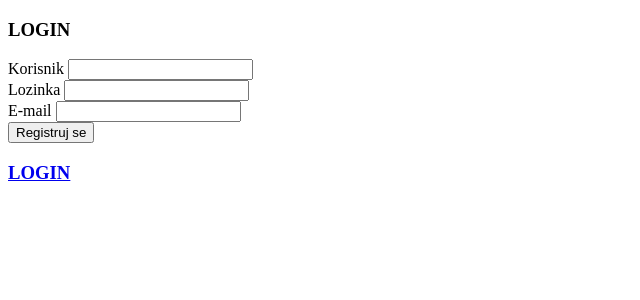
After one commit to AnastasijaCv99/domaci-iteh, a PHP site: page /register.php in a window 1280 px wide. The commit adds this page. Shown: the top 300 px of the page, without its empty margins (0-640 px from the left). Run offline with PHP 8.4, Linux system fonts and the light colour scheme.

Commit message:
dodati login i register

```diff
--- a/model/user.php
+++ b/model/user.php
@@ -19,9 +19,12 @@ class User{
         return $conn->query($query);
     }
 
-    /*public function register(){
-        //uzmi ovo isto ko iz logina i dodaj query za ubacivanje u bazu
-    }*/
+    public static function register($name, $pass, $mail, mysqli $conn) {
+        //ubaci u bazu
+        $query = "INSERT INTO `users`(`username`, `userPass`, `userEmail`)
+        VALUES ('".$name."','".$pass."','".$mail."')";
+        return $conn->query($query); //vrati true ako je uspesno
+    }
 }
 
 
--- /dev/null
+++ b/register.php
@@ -0,0 +1,62 @@
+<?php
+
+require("dbBroker.php");
+require("model/user.php");
+
+session_start();
+
+if (isset($_POST['username']) && isset($_POST['password']) && isset($_POST['email'])) {
+    $name = $_POST['username'];
+    $pass = $_POST['password'];
+    $mail = $_POST['email'];
+
+    //register je bool, ako je uspesno odradio registraciju, prebaci ga na home
+    if(User::register($name, $pass, $mail, $conn)){
+        header("Location: home.php");
+    }
+
+ //napravi validaciju za unete stvari!!
+
+}
+
+
+?>
+
+<!DOCTYPE html>
+<html lang="en">
+
+<head>
+    <meta charset="UTF-8">
+    <!-- <link rel="stylesheet" type="text/css" href="css/style.css"> -->
+    <title>Make your TO-DO list</title>
+
+</head>
+
+<body>
+
+    <div class="register-form">
+        <h3>LOGIN</h3>
+        <div class="main-div">
+            <form method="POST" action="#">
+                <div class="container">
+                    <label class="username">Korisnik</label>
+                    <input type="text" name="username" class="form-control" required>
+                    <br>
+                    <label for="password">Lozinka</label>
+                    <input type="password" name="password" class="form-control" required>
+                    <br>
+                    <label class="email">E-mail</label>
+                    <input type="text" name="email" class="form-control" required>
+                    <br>
+                    <button type="submit" class="btn btn-primary" name="submit">Registruj se</button>
+                </div>
+
+            </form>
+        </div>
+        <h3><a href="index.php">LOGIN</a></h3>
+
+    </div>
+
+</body>
+
+</html>
```
Also changed, not shown: index.php (+4 -62 lines), login.php (added, +82 -0 lines).
